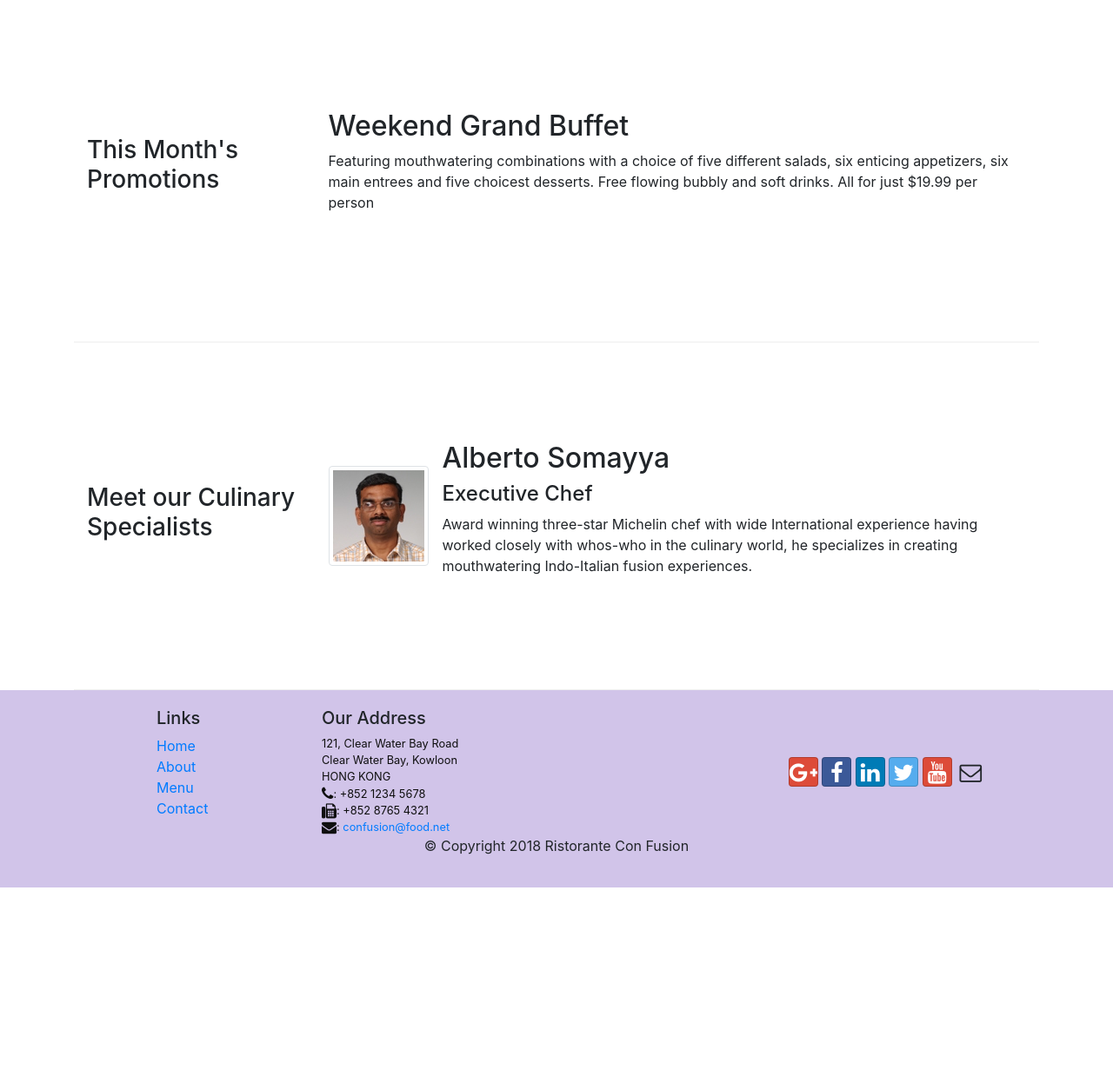
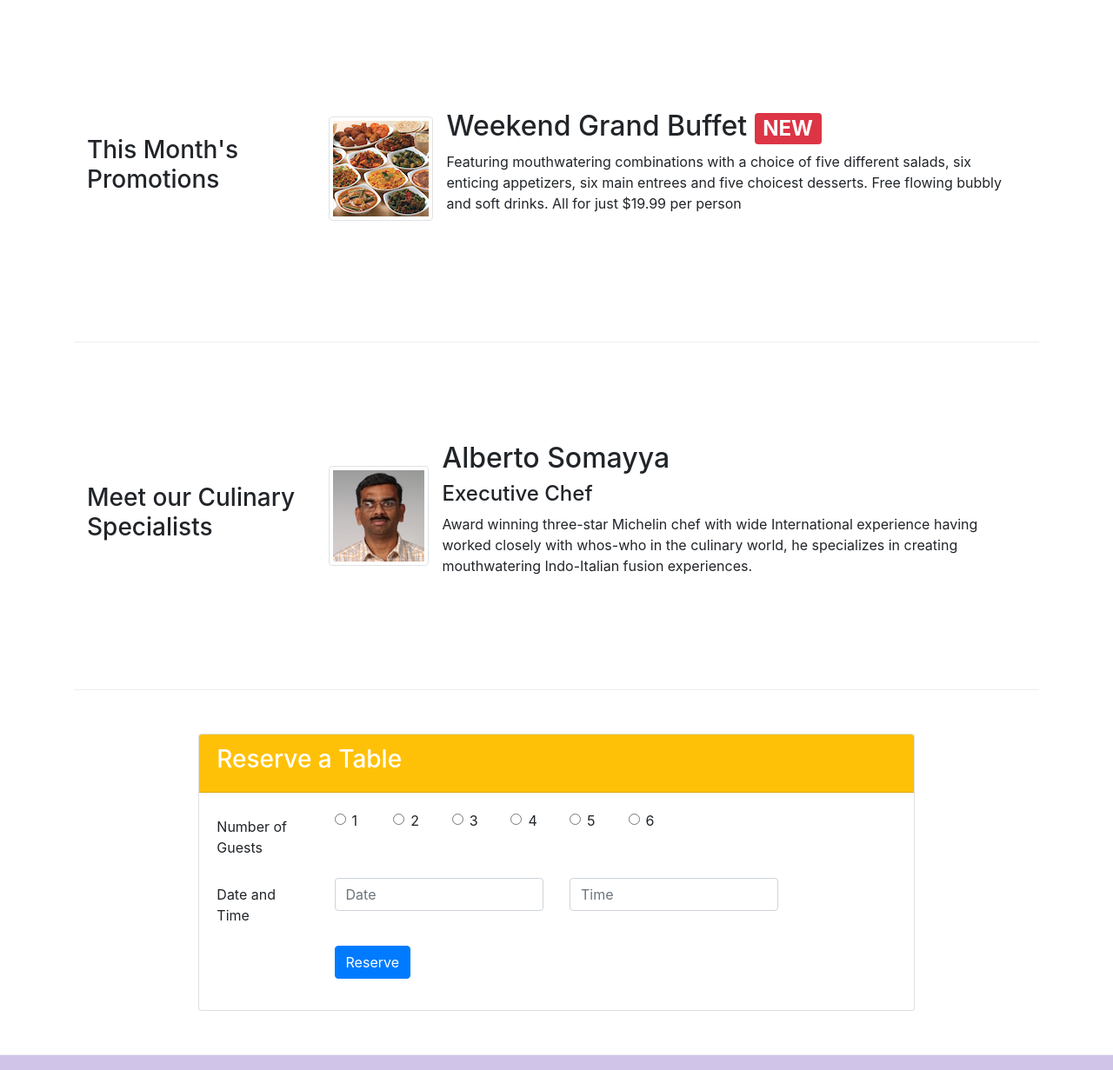
Before and after one commit to nareshreddysama/conFusion, a website: page index.html in a window 1280 px wide. Shown: the part 740-1971 px from the top of the page at 87% size. Before the commit the page ends 1761 px from the top, so only its background shows below. Drawn offline with nearby package versions, Linux system fonts and the light colour scheme.

Commit message:
assignment2

```diff
--- a/index.html
+++ b/index.html
@@ -44,6 +44,9 @@
                 <div class="col-12 col-sm align-self-center">
                     <img src="img/logo.png" class="img-fluid">
                 </div>
+                <div class="col-12 col-sm align-self-center">
+                    <a role="button" class="btn btn-warning" style="color:black" href="#reserve">Reserve Table</a>
+                </div>
             </div>
         </div>
     </header>
@@ -57,7 +60,7 @@
                     <img class="d-flex mr-3 img-thumbnail align-self-center"
                          src="img/uthappizza.png" alt="Uthappizza">
                     <div class="media-body">
-                        <h2 class="mt-0">Uthappizza</h2>
+                        <h2 class="mt-0">Uthappizza <span class="badge badge-danger">HOT</span> <span class="badge badge-pill badge-secondary">$4.99</span></h2>
                         <p class="d-none d-sm-block">
                             A unique combination of Indian Uthappam (pancake) and
                             Italian pizza, topped with Cerignola olives, ripe vine
@@ -66,17 +69,21 @@
                         </p>
                     </div>
                 </div>
-
             </div>
         </div>
-
         <div class="row row-content align-items-center">
             <div class="col-12 col-sm-4 col-md-3">
                 <h3>This Month's Promotions</h3>
             </div>
-            <div class="col col-sm col-md">
-                <h2>Weekend Grand Buffet</h2>
-                <p>Featuring mouthwatering combinations with a choice of five different salads, six enticing appetizers, six main entrees and five choicest desserts. Free flowing bubbly and soft drinks. All for just $19.99 per person </p>
+            <div class="col-12 col-sm-6  col-md ">
+                <div class="media">
+                    <img class="d-flex mr-3 img-thumbnail align-self-center"
+                         src="img/buffet.png" alt="buffet">
+                    <div class="media-body">
+                        <h2 class="mt-0">Weekend Grand Buffet <span class="badge badge-danger">NEW</span></h2>
+                        <p class=".d-none .d-sm-block">Featuring mouthwatering combinations with a choice of five different salads, six enticing appetizers, six main entrees and five choicest desserts. Free flowing bubbly and soft drinks. All for just $19.99 per person </p>
+                    </div>
+                </div>
             </div>
         </div>
         <div class="row row-content align-items-center">
@@ -98,7 +105,73 @@
                         </p>
                     </div>
                 </div>
+            </div>
+        </div>
+    </div>
+    <div class="row row-content align-items-center justify-content-center" id="reserve">
+        <div class="col-12 col-sm-8">
+            <div class="card">
+                <div class="card-header bg-warning text-white">
+                    <h3>Reserve a Table</h3>
+                </div>
+                <div class="card-body">
+                    <form>
+                        <div class="form-group row">
+                            <label class="col-12 col-md-2 col-form-label" for="numguests">Number of Guests</label>
+                            <div class="col-2 col-md-1">
+                                <div class="form-check">
+                                    <input type="radio" class="form-check-input" name="numguests" id="r1" value="">
+                                    <label class="form-check-label" for="r1">1</label>
+                                </div>
+                            </div>
+                            <div class="col-2 col-md-1">
+                                <div class="form-check">
+                                    <input type="radio" class="form-check-input" name="numguests" id="r2" value="">
+                                    <label class="form-check-label" for="r2">2</label>
+                                </div>
+                            </div>
+                            <div class="col-2 col-md-1">
+                                <div class="form-check">
+                                    <input type="radio" class="form-check-input" name="numguests" id="r3" value="">
+                                    <label class="form-check-label" for="r3">3</label>
+                                </div>
+                            </div>
+                            <div class="col-2 col-md-1">
+                                <div class="form-check">
+                                    <input type="radio" class="form-check-input" name="numguests" id="r4" value="">
+                                    <label class="form-check-label" for="r4">4</label>
+                                </div>
+                            </div>
+                            <div class="col-2 col-md-1">
+                                <div class="form-check">
+                                    <input type="radio" class="form-check-input" name="numguests" id="r5" value="">
+                                    <label class="form-check-label" for="r5">5</label>
+                                </div>
+                            </div>
+                            <div class="col-12 col-md-1">
+                                <div class="form-check">
+                                    <input type="radio" class="form-check-input" name="numguests" id="r6" value="">
+                                    <label class="form-check-label" for="r6">6</label>
+                                </div>
+                            </div>
 
+                        </div>
+                        <div class="form-group row">
+                            <label class="col-12 col-md-2 col-form-label" for="datetime">Date and Time</label>
+                            <div class="col-12 col-md-4">
+                                <input type="text" class="form-control" name="date" id="date" placeholder="Date">
+                            </div>
+                            <div class="col-12 col-md-4">
+                                <input type="text" class="form-control" name="datetime" id="datetime" placeholder="Time">
+                            </div>
+                        </div>
+                        <div class="form-group row">
+                            <div class="offset-md-2 col-md-10">
+                                <button type="submit" class="btn btn-primary">Reserve</button>
+                            </div>
+                        </div>
+                    </form>
+                </div>
             </div>
         </div>
     </div>
```
